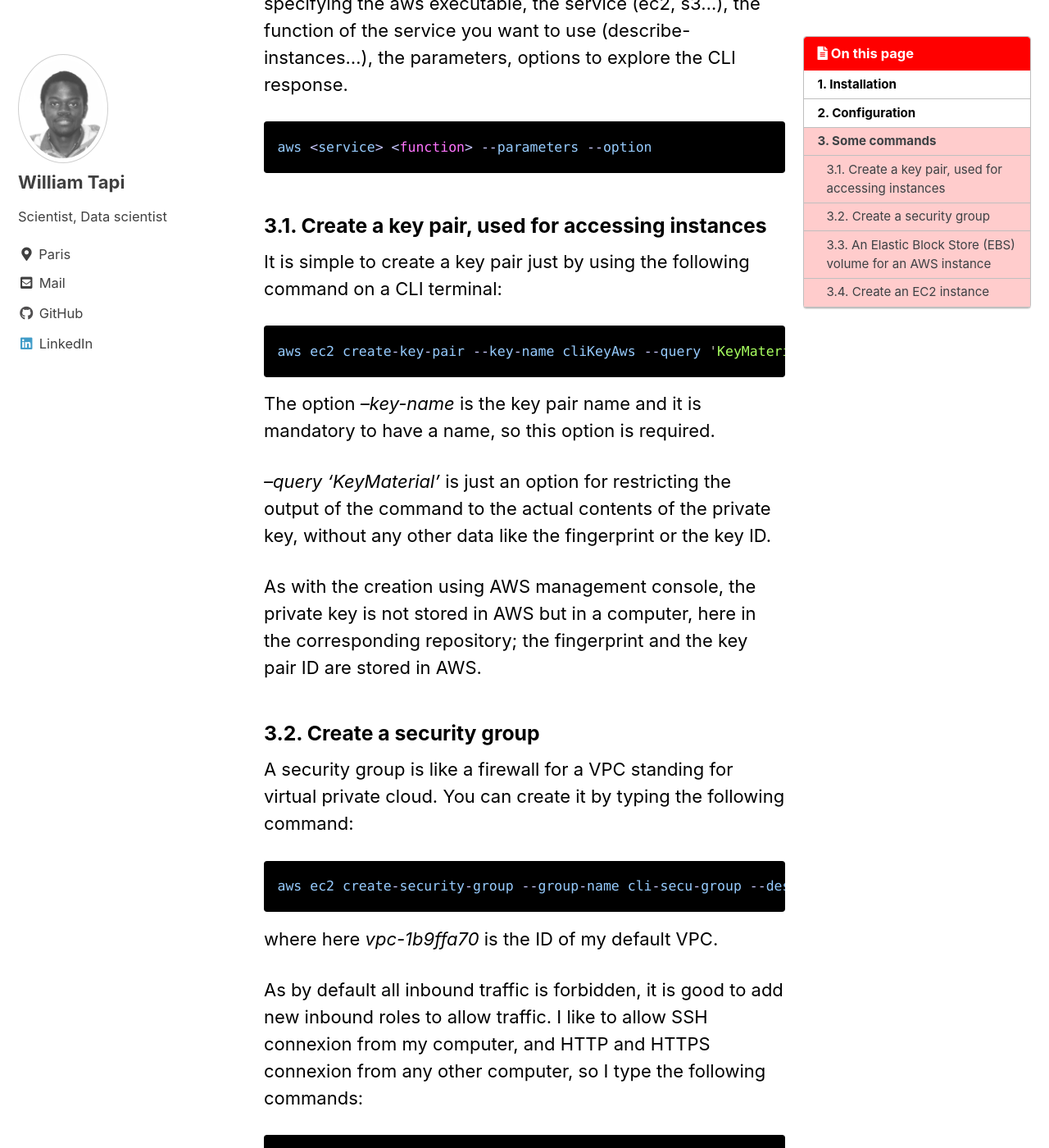
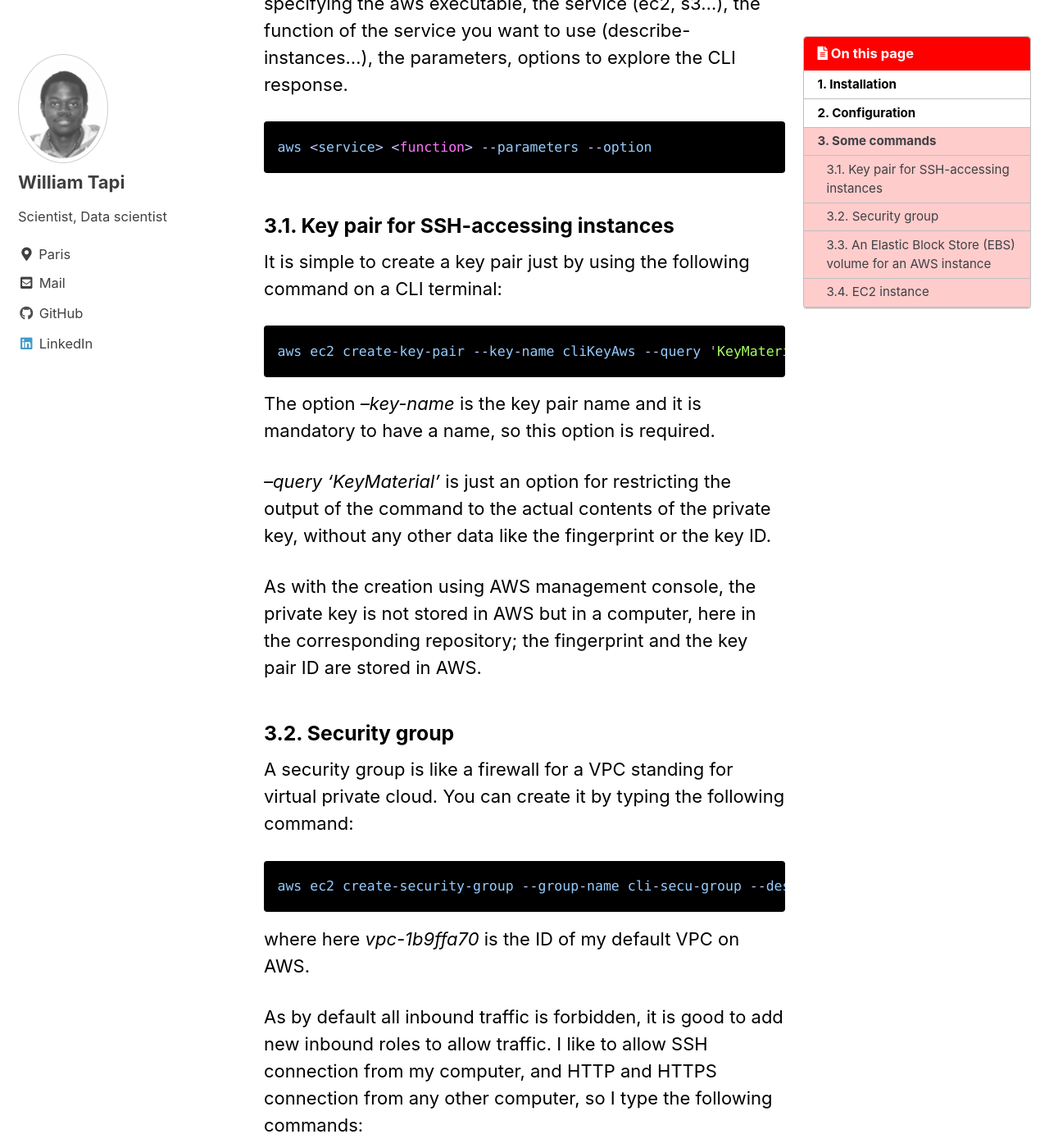
Before and after one commit to Will007-max/Will007-max.github.io, a Jekyll site: the page built from _posts/2021-07-19-aws_CLI.md, in a window 1280 px wide and 1400 px high, scrolled down 1722 px. Shown: the whole window at 82% size. Built offline with Jekyll 4.4.1, drawn with Linux system fonts in a browser that asks for light colours; cached includes are drawn as plain includes; some of the changed text lies outside the part shown.

Commit message:
new changes aws

````diff
--- a/_posts/2021-07-19-aws_CLI.md
+++ b/_posts/2021-07-19-aws_CLI.md
@@ -58,7 +58,7 @@ To use the CLI, it will always take about the same form: specifying the aws exec
 aws <service> <function> --parameters --option
 ```
 
-### 3.1. Create a key pair, used for accessing instances
+### 3.1. Key pair for SSH-accessing instances
 
 It is simple to create a key pair just by using the following command on a CLI
 terminal:
@@ -78,7 +78,7 @@ As with the creation using AWS management console, the private key is not stored
 in AWS but in a computer, here in the corresponding repository; the fingerprint
 and the key pair ID are stored in AWS.
 
-### 3.2. Create a security group
+### 3.2. Security group
 
 A security group is like a firewall for a VPC standing for virtual private cloud.
 You can create it by typing the following command:
@@ -86,11 +86,11 @@ You can create it by typing the following command:
 ```js
 aws ec2 create-security-group --group-name cli-secu-group --description "created using CLI" --vpc-id vpc-1b9ffa70
 ```
-where here *vpc-1b9ffa70* is the ID of my default VPC.
+where here *vpc-1b9ffa70* is the ID of my default VPC on AWS.
 
 As by default all inbound traffic is forbidden, it is good to add new inbound roles to
-allow traffic. I like to allow SSH connexion from my computer, and HTTP and HTTPS
-connexion from any other computer, so I type the following commands:
+allow traffic. I like to allow SSH connection from my computer, and HTTP and HTTPS
+connection from any other computer, so I type the following commands:
 
 ```js
 aws ec2 authorize-security-group-ingress --group-id sg-02e16e366db1862c1 --protocol tcp --port 22 --cidr 176.160.140.146/32
@@ -111,7 +111,7 @@ It is all ! But it is simpler using the AWS CLI, you just have to type the follo
 aws ec2 create-volume --volume-type gp2 --availability-zone us-east-2c --size 8
 ```
 
-### 3.4. Create an EC2 instance
+### 3.4. EC2 instance
 
 ```js
 aws ec2 run-instances --count 1 --key-name cliKeyAws --image-id ami-00399ec92321828f5 --security-group-id sg-02e16e366db1862c1 --instance-type t2.micro
````
